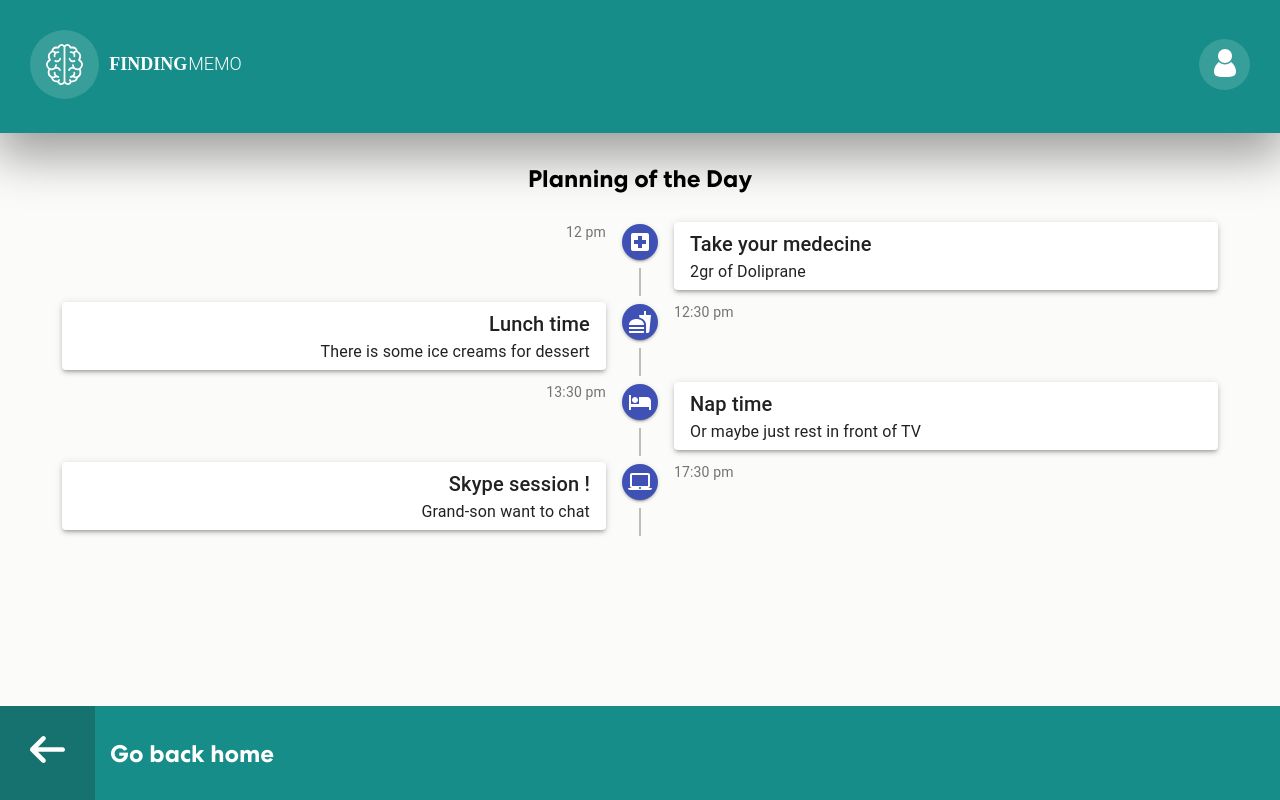
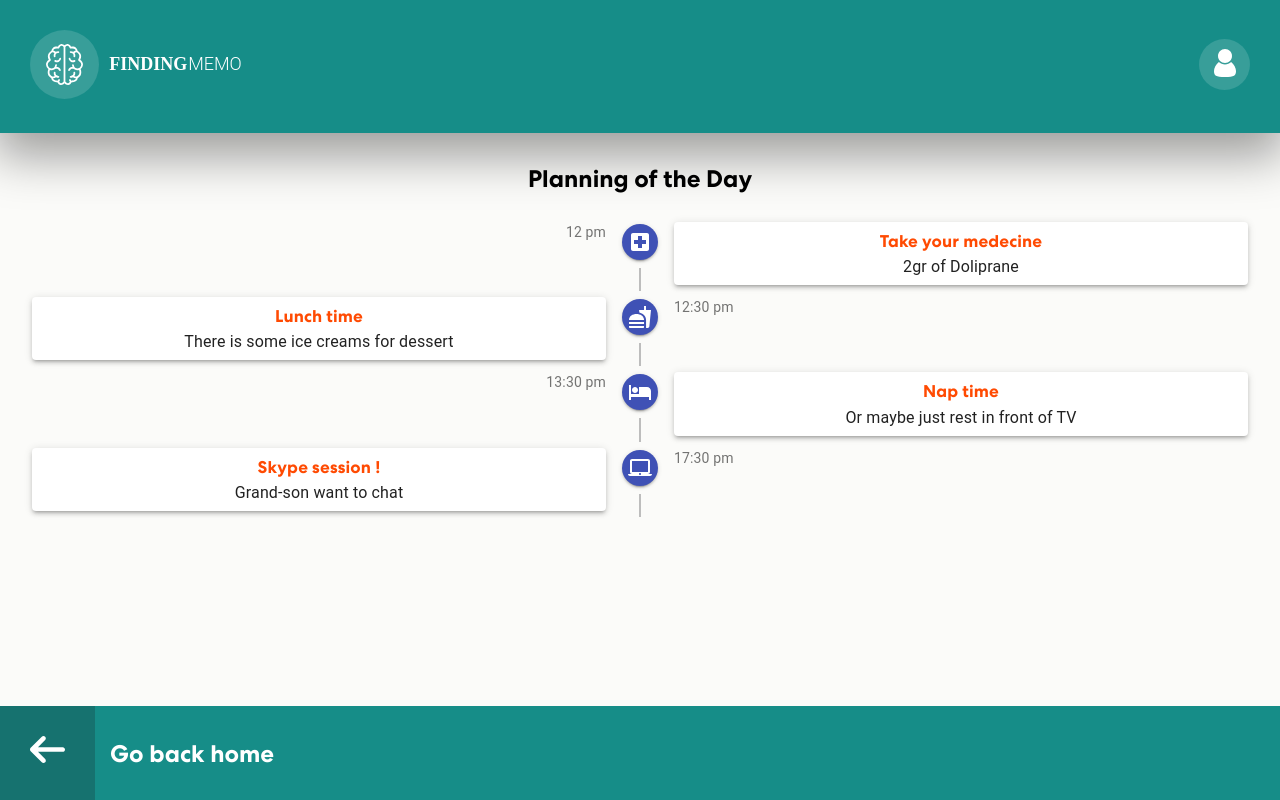
Before and after one commit to llopezjosue/doctogone-front, a React (Create React App) app: page /user/my-planning in a window 1280 px wide. Built offline with nearby package versions, Linux system fonts and the light colour scheme.

Commit message:
commit ?

```diff
--- a/src/components/Elements/BtnBack.scss
+++ b/src/components/Elements/BtnBack.scss
@@ -8,6 +8,7 @@
   margin-top: 100px;
   font-family: "CentraNo2-Bold";
   font-size: 1.5rem;
+  z-index: 97079869;
 
   .icon {
     background-color: #16726f;
--- a/src/components/User/Map.jsx
+++ b/src/components/User/Map.jsx
@@ -5,7 +5,7 @@ import BtnBack from "../Elements/BtnBack";
     return (
       <div>
         <div>
-          <h2> My Location </h2>
+          <h1> My Location </h1>
         </div>
         <div className="google-map-code">
           <iframe src="https://www.google.com/maps/embed?pb=!1m18!1m12!1m3!1d410.1175594927732!2d1.4299051063784822!3d43.59796868838596!2m3!1f0!2f0!3f0!3m2!1i1024!2i768!4f13.1!3m3!1m2!1s0x12aebb71973785bb%3A0xe3734de4faefe3a!2sSmoking%20Barrel!5e0!3m2!1sfr!2sfr!4v1583954036764!5m2!1sfr!2sfr" width="600" height="450" frameborder="0" style={{border:0}} allowfullscreen="" aria-hidden="false" tabindex="0"></iframe>
--- a/src/components/User/MyInfos.jsx
+++ b/src/components/User/MyInfos.jsx
@@ -1,14 +1,14 @@
-import React from 'react';
-import { makeStyles } from '@material-ui/core/styles';
-import Table from '@material-ui/core/Table';
-import TableBody from '@material-ui/core/TableBody';
-import TableCell from '@material-ui/core/TableCell';
-import TableContainer from '@material-ui/core/TableContainer';
-import TableHead from '@material-ui/core/TableHead';
-import TableRow from '@material-ui/core/TableRow';
-import Paper from '@material-ui/core/Paper';
-import SimpleMap from './Map';
-import './MyInfos.scss';
+import React from "react";
+import { makeStyles } from "@material-ui/core/styles";
+import Table from "@material-ui/core/Table";
+import TableBody from "@material-ui/core/TableBody";
+import TableCell from "@material-ui/core/TableCell";
+import TableContainer from "@material-ui/core/TableContainer";
+import TableHead from "@material-ui/core/TableHead";
+import TableRow from "@material-ui/core/TableRow";
+import Paper from "@material-ui/core/Paper";
+import SimpleMap from "./Map";
+import "./MyInfos.scss";
 
 const useStyles = makeStyles({
   table: {
@@ -17,13 +17,13 @@ const useStyles = makeStyles({
 });
 
 function createData(name, calories) {
-  return { name, calories};
+  return { name, calories };
 }
 
 const rows = [
-  createData('Donepezil', 2),
-  createData('Exelon', 1),
-  createData('Exiba',4),
+  createData("Donepezil", 2),
+  createData("Exelon", 1),
+  createData("Exiba", 4),
 ];
 
 export default function DenseTable() {
@@ -31,21 +31,29 @@ export default function DenseTable() {
 
   return (
     <div className="myInfos">
-      <h2>Who Am I ? </h2>
+      <div className="containerInfos">
+        <h1>Who Am I ? </h1>
         <div className="cardInfos">
-      <div>
-        <h3>My name is David Grant </h3>
-        <h3> I live 3 place des Carmes Toulouse and I am 72 yo</h3>
+          <div className="txt-my-infos">
+            <h4>
+              My name is <span>David Grant</span>
+            </h4>
+            <p> I live 3 place des Carmes Toulouse and I am 72 yo</p>
+          </div>
         </div>
 
+        <h1> My medical records </h1>
+
+        <div className="cardInfos">
+          <div className="txt-my-infos">
+            <ul>
+              <li>I'm blood type A-</li>
+              <li>I have anemia</li>
+            </ul>
           </div>
-      <h2> My medical records </h2>
-      <div className="cardInfos">
-        <h3> I'm blood type A- </h3>
-        <h3> I have anemia </h3>
         </div>
         <div>
-      <h2>My treatment</h2>
+          <h1>My treatment</h1>
         </div>
         <TableContainer component={Paper}>
           <Table className={classes.table} size="small" aria-label="a dense table">
@@ -53,7 +61,6 @@ export default function DenseTable() {
               <TableRow>
                 <TableCell>Medicines</TableCell>
                 <TableCell align="right">Quantities per Day</TableCell>
-
               </TableRow>
             </TableHead>
             <TableBody>
@@ -69,6 +76,8 @@ export default function DenseTable() {
             </TableBody>
           </Table>
         </TableContainer>
+      </div>
+
       <div>
         <SimpleMap />
       </div>
--- a/src/components/User/MyInfos.scss
+++ b/src/components/User/MyInfos.scss
@@ -1,18 +1,20 @@
-.myInfos{
+.myInfos {
   display: flex;
   flex-direction: column;
+  text-align: center;
 
-    .cardInfos{
+  .cardInfos {
     display: flex;
     border-radius: 3px;
-      box-shadow: 0px 2px 5px rgba(0, 0, 0, 0.06), 0px 2px 14px rgba(0, 0, 0, 0.04),
-        0px 6px 10px rgba(0, 0, 0, 0.1);
+    /* box-shadow: 0px 2px 5px rgba(0, 0, 0, 0.06), 0px 2px 14px rgba(0, 0, 0, 0.04), 0px 6px 10px rgba(0, 0, 0, 0.1); */
     background-color: white;
     margin-left: 15px;
     margin-right: 15px;
     margin-bottom: 15px;
     text-decoration: none;
     color: black;
+    background-color: #cae8e6;
+    border-radius: 45px;
 
     h2 {
       margin: 0;
@@ -29,6 +31,14 @@
     p {
       margin: 0;
       padding: 0;
+      font-family: "Roboto-Light";
+    }
+
+    h4 {
+      margin-bottom: 10px;
+      span {
+        font-family: "Roboto-Light";
+      }
     }
 
     .img-div {
@@ -49,4 +59,13 @@
   .user-map {
     width: 100vw;
   }
+
+  .containerInfos {
+    padding: 1rem;
   }
+}
+.txt-my-infos {
+  text-align: center !important;
+
+  padding: 20px;
+}
--- a/src/components/User/MyPlanning.scss
+++ b/src/components/User/MyPlanning.scss
@@ -3,10 +3,30 @@
 }
 
 .palnning {
-  padding: 30px;
+  padding-top: 30px;
+  padding-bottom: 30px;
 
   h2 {
     font-family: "CentraNo2-Bold";
     text-align: center;
   }
+
+  .MuiTypography-h6 {
+    font-size: 17px;
+    font-family: "CentraNo2-Bold" !important;
+    font-weight: 500;
+    line-height: 1.6;
+    letter-spacing: 0.0075em;
+    color: #ff4a02;
+    text-align: center !important;
+  }
+
+  .MuiTypography-body1 {
+    font-size: 1rem;
+    font-family: "Roboto", "Helvetica", "Arial", sans-serif;
+    font-weight: 400;
+    line-height: 1.5;
+    letter-spacing: 0.00938em;
+    text-align: center !important;
+  }
 }
--- a/src/index.css
+++ b/src/index.css
@@ -6,7 +6,7 @@ body {
   font-family: 'Roboto-Regular';
 }
 
-h1, h3, h2 {
+h1, h3, h2, h4 {
   font-family: 'CentraNo2-Bold';
 }
 
```
Lines whose indentation alone changed are shown as unchanged.
